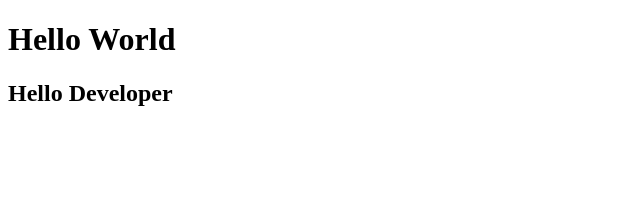
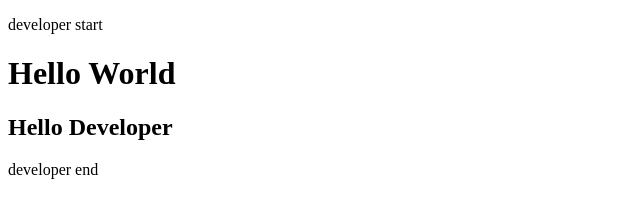
Before and after one commit to shubham976/git-learning, a plain HTML site: page index.html in a window 1280 px wide. Shown: the whole page, without its empty margins (0-640 px from the left). Drawn offline with Linux system fonts and the light colour scheme.

Commit message:
dev branch para added

```diff
--- a/index.html
+++ b/index.html
@@ -6,7 +6,9 @@
     <title>My site</title>
 </head>
 <body>
+    <p>developer start</p>
     <h1>Hello World</h1>
     <h2>Hello Developer</h2>
+    <p>developer end</p>
 </body>
 </html>
```
